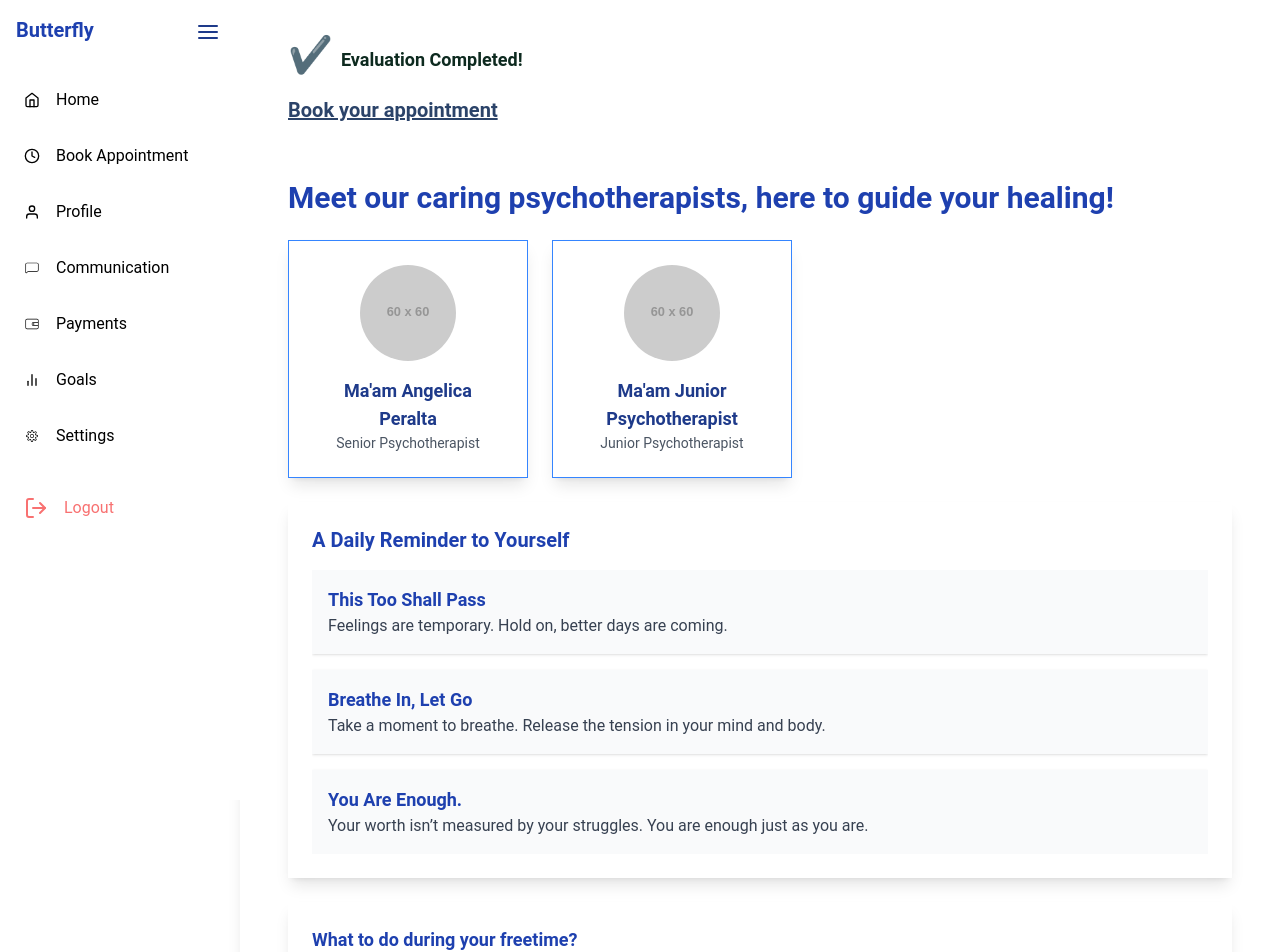
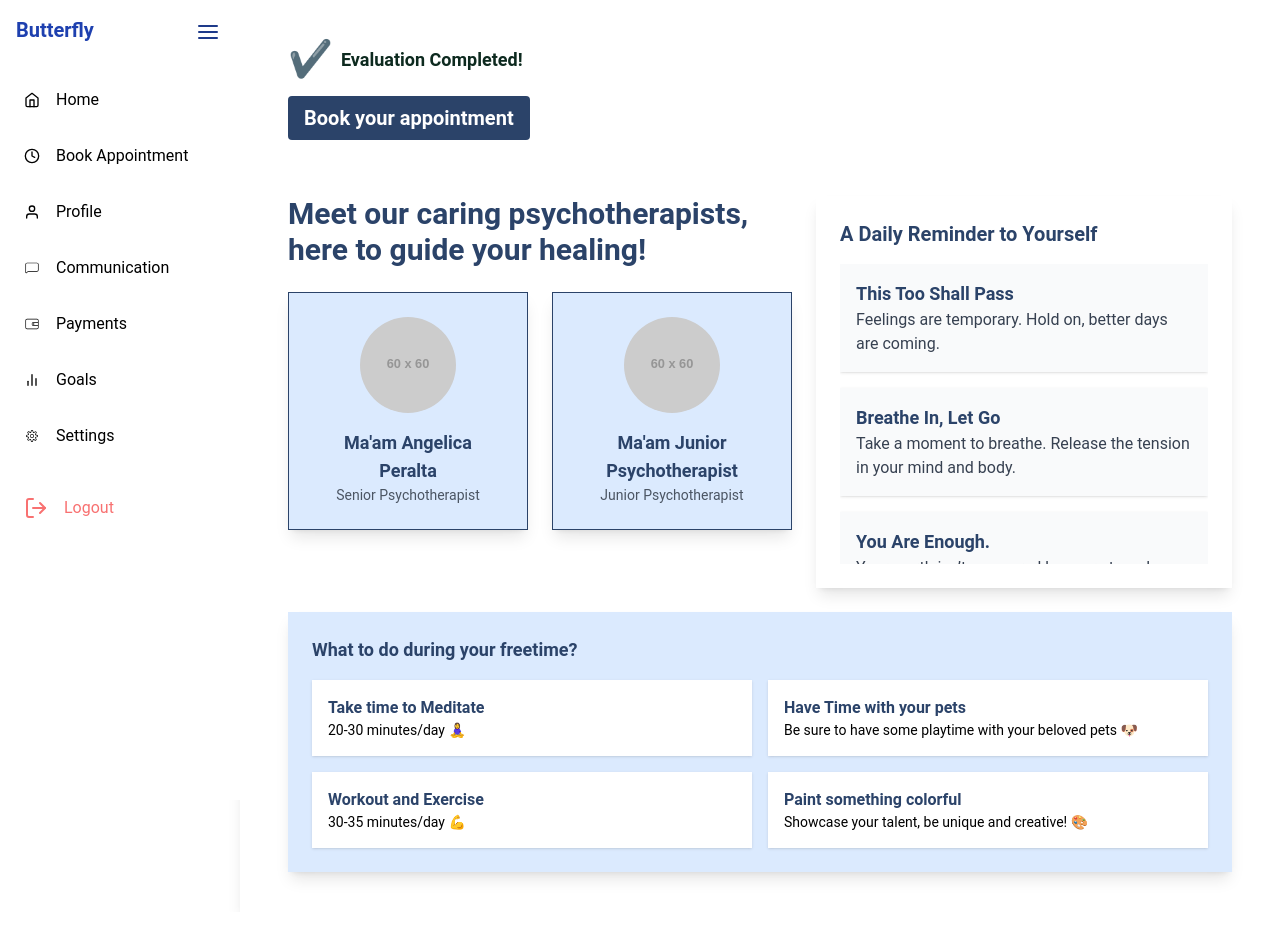
Before and after one commit to BluYiti/boltusaus-butterfly, a Next.js app: page /client/pages/appointmentlanding in a window 1280 px wide. Shown: the top 952 px of the page. After the commit the page ends 912 px from the top, so only its background shows below. Built offline with nearby package versions, Linux system fonts and the light colour scheme; no server answers.

Commit message:
UPDATED THE NEW CLIENT'S BOOK APPOINTMENT PAGE

```diff
--- a/app/client/pages/appointmentlanding/page.tsx
+++ b/app/client/pages/appointmentlanding/page.tsx
@@ -90,78 +90,85 @@ const AppointmentBooking = () => {
                   <span className="text-green-600 animate-bounce">✔️</span>
                   <span className="ml-2 text-lg font-bold">Evaluation Completed!</span>
                 </div>
-                <p className="text-xl font-semibold">
-                  {/* Update the href to navigate to the new appointment page */}
-                  <Link href="/client/pages/newappointment" className="text-blue-500 font-bold underline">
+                <div className="text-xl font-semibold">
+  <Link href="/client/pages/newappointment">
+    <button className="bg-blue-500 hover:bg-gray-500 text-white font-bold py-2 px-4 rounded">
       Book your appointment
+    </button>
   </Link>
-                </p>
+</div>
               </div>
 
-              <h3 className="text-3xl font-bold text-blue-800 text-left mb-6">
+              {/* Flex container to display both sections side by side */}
+              <div className="flex justify-left space-x-6">
+                {/* Meet our caring psychotherapists section */}
+                <div className="flex-1">
+                  <h3 className="text-3xl font-bold text-blue-500 text-left mb-6">
                     Meet our caring psychotherapists, here to guide your healing!
                   </h3>
-
                   <div className="flex justify-left space-x-6">
                     {therapists.map((therapist, index) => (
                       <div
                         key={index}
-                    className="relative bg-white border border-blue-400 shadow-lg p-6 rounded-lg w-60 text-center overflow-hidden transform transition-shadow duration-500 hover:shadow-2xl"
+                        className="relative bg-blue-100 border border-blue-500 shadow-lg p-6 rounded-lg w-60 text-center overflow-hidden transform transition-shadow duration-500 hover:shadow-2xl"
                       >
                         <img
                           src={therapist.imgSrc}
                           alt={therapist.name}
                           className="rounded-full mx-auto w-24 h-24 mb-4 transition-transform duration-300 transform hover:scale-110"
                         />
-                    <h4 className="text-lg font-bold text-blue-900">{therapist.name}</h4>
+                        <h4 className="text-lg font-bold text-blue-500">{therapist.name}</h4>
                         <p className="text-sm text-gray-600">{therapist.specialty}</p>
                       </div>
                     ))}
                   </div>
+                </div>
 
-              {/* Reminders Section */}
-              <div className="bg-white rounded-lg shadow-lg p-6 flex flex-col h-full mt-8">
-                <h2 className="text-xl font-semibold text-blue-800 mb-4">A Daily Reminder to Yourself</h2>
+                {/* A Daily Reminder to Yourself section */}
+                <div className="flex-1">
+                  <div className="bg-white rounded-lg shadow-lg p-6 flex flex-col h-full">
+                    <h2 className="text-xl font-semibold text-blue-500 mb-4">A Daily Reminder to Yourself</h2>
                     <div className="space-y-4 flex-grow overflow-y-auto max-h-[300px]">
                       <div className="bg-gray-50 p-4 rounded-lg shadow transition-all duration-300 hover:shadow-xl">
-                    <h3 className="font-semibold text-lg text-blue-800">This Too Shall Pass</h3>
+                        <h3 className="font-semibold text-lg text-blue-500">This Too Shall Pass</h3>
                         <p className="text-gray-700">Feelings are temporary. Hold on, better days are coming.</p>
                       </div>
                       <div className="bg-gray-50 p-4 rounded-lg shadow transition-all duration-300 hover:shadow-xl">
-                    <h3 className="font-semibold text-lg text-blue-800">Breathe In, Let Go</h3>
+                        <h3 className="font-semibold text-lg text-blue-500">Breathe In, Let Go</h3>
                         <p className="text-gray-700">Take a moment to breathe. Release the tension in your mind and body.</p>
                       </div>
                       <div className="bg-gray-50 p-4 rounded-lg shadow transition-all duration-300 hover:shadow-xl">
-                    <h3 className="font-semibold text-lg text-blue-800">You Are Enough.</h3>
+                        <h3 className="font-semibold text-lg text-blue-500">You Are Enough.</h3>
                         <p className="text-gray-700">Your worth isn’t measured by your struggles. You are enough just as you are.</p>
+                      </div>
+                    </div>
                   </div>
                 </div>
               </div>
 
               {/* What to do section */}
-              <div className="bg-white rounded-lg shadow-lg p-6 mt-8">
-                <h2 className="text-lg font-semibold text-blue-800">What to do during your freetime?</h2>
+              <div className="bg-blue-100 rounded-lg shadow-lg p-6 mt-8">
+                <h2 className="text-lg font-semibold text-blue-500">What to do during your freetime?</h2>
                 <div className="grid grid-cols-1 sm:grid-cols-2 gap-4 mt-4">
-                  <div className="bg-gray-100 p-4 rounded-lg shadow transition-all duration-300 hover:shadow-xl">
-                    <div className="font-semibold text-blue-800">Take time to Meditate</div>
+                  <div className="bg-white p-4 rounded-lg shadow transition-all duration-300 hover:shadow-xl">
+                    <div className="font-semibold text-blue-500">Take time to Meditate</div>
                     <p className="text-sm">20-30 minutes/day 🧘‍♀️</p>
                   </div>
-                  <div className="bg-gray-100 p-4 rounded-lg shadow transition-all duration-300 hover:shadow-xl">
-                    <div className="font-semibold text-blue-800">Have Time with your pets</div>
+                  <div className="bg-white p-4 rounded-lg shadow transition-all duration-300 hover:shadow-xl">
+                    <div className="font-semibold text-blue-500">Have Time with your pets</div>
                     <p className="text-sm">Be sure to have some playtime with your beloved pets 🐶</p>
                   </div>
-                  <div className="bg-gray-100 p-4 rounded-lg shadow transition-all duration-300 hover:shadow-xl">
-                    <div className="font-semibold text-blue-800">Workout and Exercise</div>
-
+                  <div className="bg-white p-4 rounded-lg shadow transition-all duration-300 hover:shadow-xl">
+                    <div className="font-semibold text-blue-500">Workout and Exercise</div>
                     <p className="text-sm">30-35 minutes/day 💪</p>
                   </div>
-                  <div className="bg-gray-100 p-4 rounded-lg shadow transition-all duration-300 hover:shadow-xl">
-                    <div className="font-semibold text-blue-800">Paint something colorful</div>
-
+                  <div className="bg-white p-4 rounded-lg shadow transition-all duration-300 hover:shadow-xl">
+                    <div className="font-semibold text-blue-500">Paint something colorful</div>
                     <p className="text-sm">Showcase your talent, be unique and creative! 🎨</p>
                   </div>
                 </div>
               </div>
+
             </div>
           </div>
         </div>
--- a/app/client/pages/dashboard/page.tsx
+++ b/app/client/pages/dashboard/page.tsx
@@ -1,12 +1,14 @@
 "use client";
 import React, { useState } from "react";
-import { FaBell, FaUser } from "react-icons/fa";
+import { FaUser } from "react-icons/fa";
 import Layout from "@/components/Sidebar/Layout";
 import items from "@/client/data/Links";
-import Link from 'next/link'; // Import Link
+import Link from "next/link";
+import RescheduleModal from "@/components/Reschedule"; // Assuming you have this component
 
 const Dashboard: React.FC = () => {
   const [selectedMonth, setSelectedMonth] = useState(new Date().getMonth());
+  const [showModal, setShowModal] = useState(false);
   const today = new Date();
   const currentDay = today.getDate();
   const currentMonth = today.getMonth();
@@ -26,11 +28,18 @@ const Dashboard: React.FC = () => {
 
   const firstDayOfMonth = new Date(currentYear, selectedMonth, 1).getDay();
 
+  const handleRescheduleClick = () => {
+    setShowModal(true);
+  };
+
+  const closeModal = () => {
+    setShowModal(false);
+  };
+
   return (
     <Layout sidebarTitle="Butterfly" sidebarItems={items}>
       <div className="text-black min-h-screen flex">
-        {/* Main Content */}
-        <div className="flex-grow flex flex-col justify-between bg-gray-100">
+        <div className="flex-grow flex flex-col justify-between bg-blue-100">
           {/* Top Section with User Info and Header */}
           <div className="bg-white shadow-lg py-4 px-6 flex justify-between items-center">
             <div className="flex items-center space-x-3">
@@ -41,49 +50,61 @@ const Dashboard: React.FC = () => {
                 Good Morning, <span className="font-bold">{userName}!</span>
               </h1>
             </div>
-            <div className="flex items-center space-x-4">
-              <button className="text-gray-600 hover:text-gray-800">
-                <FaBell size={24} />
-              </button>
-            </div>
           </div>
 
-          {/* Upcoming Sessions and Announcements Section */}
+          {/* Upcoming Sessions Section */}
           <div className="grid grid-cols-1 md:grid-cols-2 gap-6 mt-6 mx-8">
-            {/* Upcoming Sessions Section */}
             <div className="bg-white rounded-lg shadow-lg p-6 flex flex-col">
-              <h2 className="text-bold text-xl font-bold mb-4">Upcoming Sessions</h2>
+              <h2 className="text-bold text-xl font-bold mb-4">
+                <span className="bg-blue-500 text-white p-2 px-10 rounded-lg">Upcoming Sessions</span>
+              </h2>
               <div className="space-y-2 flex-grow overflow-y-auto max-h-[300px]">
-                <div className="flex justify-between items-center p-2 rounded-lg bg-gradient-to-r from-blue-300 via-blue-400 to-blue-300 animate-gradient-x">
+                <div className="flex justify-between items-center p-2 rounded-lg text-black py-2 px-4">
                   <span className="font-bold">PLACEHOLDER FOR THE FIRST SESSION</span>
-                  <span className="text-gray-600 font-bold">Date and Time</span>
+                  <span className="text-gray-600 font-semibold">Date and Time</span>
                 </div>
               </div>
             </div>
 
-            {/* Reminders Section */}
+            {/* Announcements & Reminders Section */}
             <div className="bg-white rounded-lg shadow-lg p-6 flex flex-col h-full">
-              <h2 className="text-xl font-semibold mb-4">A Daily Reminder to Yourself</h2>
+              <h2 className="text-xl font-semibold mb-4">Announcements & Reminders:</h2>
               <div className="space-y-4 flex-grow overflow-y-auto max-h-[300px]">
                 <div className="bg-gray-50 p-4 rounded-lg shadow">
-                  <h3 className="font-semibold text-lg">This Too Shall Pass</h3>
-                  <p className="text-gray-700">Feelings are temporary. Hold on, better days are coming.</p>
+                  <h3 className="font-semibold text-lg"></h3>
+                  <p className="text-gray-700">Placeholder for announcement</p>
                 </div>
                 <div className="bg-gray-50 p-4 rounded-lg shadow">
-                  <h3 className="font-semibold text-lg">Breathe In, Let Go</h3>
-                  <p className="text-gray-700">Take a moment to breathe. Release the tension in your mind and body.</p>
+                  <h3 className="font-semibold text-lg"></h3>
+                  <p className="text-gray-700">Placeholder for announcement</p>
                 </div>
                 <div className="bg-gray-50 p-4 rounded-lg shadow">
-                  <h3 className="font-semibold text-lg">You Are Enough.</h3>
-                  <p className="text-gray-700">Your worth isn’t measured by your struggles. You are enough just as you are.</p>
+                  <h3 className="font-semibold text-lg"></h3>
+                  <p className="text-gray-700">Placeholder for announcement</p>
                 </div>
               </div>
             </div>
           </div>
 
-          {/* Main Dashboard Content */}
-          <div className="flex-grow overflow-auto p-8">
-            <div className="grid grid-cols-1 md:grid-cols-2 gap-6">
+          {/* Missed Sessions and Calendar Section */}
+          <div className="grid grid-cols-1 md:grid-cols-2 gap-6 mt-6 mx-8">
+            <div className="bg-white rounded-lg shadow-lg p-6 flex flex-col">
+              <h2 className="text-bold text-xl font-bold mb-4">
+                <span className="bg-blue-500 text-white p-2 px-14 rounded-lg">Missed Sessions</span>
+              </h2>
+              <div className="space-y-2 flex-grow overflow-y-auto max-h-[300px]">
+                <div className="flex justify-between items-center p-2 rounded-lg bg-white text-black py-2 px-4">
+                  <span className="font-bold">PLACEHOLDER FOR MISSED SESSION</span>
+                  <button
+                    className="bg-blue-300 font-bold text-white py-1 px-3 rounded-xl hover:bg-blue-500"
+                    onClick={handleRescheduleClick}
+                  >
+                    Reschedule
+                  </button>
+                </div>
+              </div>
+            </div>
+
             {/* Calendar */}
             <div className="bg-white rounded-lg shadow-lg p-6">
               <h2 className="text-lg font-semibold">Calendar</h2>
@@ -134,56 +155,33 @@ const Dashboard: React.FC = () => {
                 </div>
               </div>
             </div>
+          </div>
 
           {/* What to do section */}
+          <div className="grid grid-cols-1 gap-6 mt-6 mx-8">
             <div className="bg-white rounded-lg shadow-lg p-6">
-                <h2 className="text-lg font-semibold">What to do?</h2>
-                <div className="grid grid-cols-1 sm:grid-cols-2 gap-4 mt-4">
-                  <ActivityCard
-                    title="Meditate"
-                    description="20-30 minutes/day"
-                    icon="🧘‍♀️"
-                  />
-                  <ActivityCard
-                    title="Pet Time"
-                    description="Be sure to have some playtime with your beloved pets"
-                    icon="🐶"
-                  />
-                  <ActivityCard
-                    title="Exercise"
-                    description="30-35 minutes/day"
-                    icon="💪"
-                  />
-                  <ActivityCard
-                    title="Arts"
-                    description="Showcase your talent, express yourself!"
-                    icon="🎨"
-                  />
-                </div>
-              </div>
-            </div>
-
-            {/* Mood Tracker Section */}
-            <div className="grid grid-cols-1 md:grid-cols-2 gap-6 mt-6">
+              <h2 className="text-xl font-semibold">What to do?</h2>
+              <div className="space-y-4 mt-4">
+                {/* Mood Tracker */}
                 <div className="bg-white rounded-lg shadow-lg p-6">
                   <h2 className="text-xl font-semibold mb-4">Mood Tracker</h2>
                   <div className="flex justify-between items-center">
                     <p className="text-lg font-medium">How are you feeling today?</p>
                     <Link href="/client/pages/goals">
-                    <button className="bg-blue-500 text-white px-4 py-2 rounded-lg">
+                      <button className="bg-blue-500 text-white py-2 px-4 rounded hover:bg-blue-600">
                         START
                       </button>
                     </Link>
                   </div>
                 </div>
 
-              {/* Updated Reading Resources Section */}
+                {/* Reading Resources */}
                 <div className="bg-white rounded-lg shadow-lg p-6">
                   <h2 className="text-xl font-semibold mb-4">Reading Resources</h2>
                   <div className="flex justify-between items-center">
                     <p className="text-lg font-medium">Start your day by reading something inspiring!</p>
                     <Link href="/client/pages/explore">
-                    <button className="bg-blue-500 text-white px-4 py-2 rounded-lg">
+                      <button className="bg-blue-500 text-white py-2 px-5 rounded hover:bg-blue-600">
                         VIEW
                       </button>
                     </Link>
@@ -193,24 +191,16 @@ const Dashboard: React.FC = () => {
             </div>
           </div>
         </div>
+      </div>
+
+      {/* Modal for rescheduling */}
+      {showModal && (
+        <RescheduleModal onClose={closeModal}>
+          <img src="/mnt/data/image.png" alt="Reschedule Details" />
+        </RescheduleModal>
+      )}
     </Layout>
   );
 };
 
-  {/* Footer */}
-  <div className="bg-white shadow-lg py-4 px-6 text-center">
-  <p className="text-gray-500">© 2024 Butterfly Inc. All rights reserved.</p>
-</div>
-
-// ActivityCard component to reuse for tasks
-const ActivityCard: React.FC<{ title: string; description: string; icon: string }> = ({ title, description, icon }) => {
-  return (
-    <div className="bg-gray-100 p-4 rounded-lg shadow hover:bg-gray-200 transition duration-300">
-      <div className="text-2xl">{icon}</div>
-      <h3 className="font-semibold text-lg">{title}</h3>
-      <p className="text-gray-600">{description}</p>
-    </div>
-  );
-};
-
 export default Dashboard;
--- a/app/client/pages/profile/page.tsx
+++ b/app/client/pages/profile/page.tsx
@@ -26,7 +26,7 @@ const ProfilePage: React.FC = () => {
           </div>
 
           {/* Profile Section */}
-          <div className="bg-white shadow-md p-6 rounded-lg flex flex-col items-center space-y-6">
+          <div className="shadow-md p-6 rounded-lg flex flex-col items-center space-y-6">
             {/* Profile Picture and Name */}
             <div className="relative flex flex-col items-center text-center">
               <img
--- /dev/null
+++ b/app/components/Reschedule.tsx
@@ -0,0 +1,107 @@
+import React, { useState } from 'react';
+
+interface RescheduleModalProps {
+  onClose: () => void;
+}
+
+const RescheduleModal: React.FC<RescheduleModalProps> = ({ onClose }) => {
+  const [selectedDate, setSelectedDate] = useState('');
+  const [selectedTime, setSelectedTime] = useState('');
+  const [showConfirmation, setShowConfirmation] = useState(false);
+
+  const timeOptions = ['9:00 AM', '10:00 AM', '11:00 AM', '12:00 PM', '1:00 PM', '2:00 PM', '3:00 PM', '4:00 PM'];
+
+  const handleReschedule = () => {
+    if (selectedDate && selectedTime) {
+      setShowConfirmation(true); // Show confirmation modal
+    }
+  };
+
+  const handleConfirm = () => {
+    console.log(`Confirmed date: ${selectedDate}, time: ${selectedTime}`);
+    onClose(); // Close the modal
+  };
+
+  return (
+    <div className="fixed inset-0 flex items-center justify-center z-50 bg-black bg-opacity-50">
+      <div className="bg-white rounded-lg shadow-lg p-6 max-w-md w-full">
+        <button onClick={onClose} className="absolute top-2 right-2 text-gray-600 hover:text-gray-900">
+          X
+        </button>
+
+        {!showConfirmation ? (
+          <>
+            <h2 className="text-xl font-semibold mb-4">Reschedule Your Appointment</h2>
+
+            {/* Date Picker */}
+            <label htmlFor="new-date" className="block text-gray-700">Choose a new date:</label>
+            <input
+              type="date"
+              id="new-date"
+              value={selectedDate}
+              onChange={(e) => setSelectedDate(e.target.value)}
+              className="mt-1 block w-full p-2 border border-gray-300 rounded-md"
+            />
+
+            {/* Time Slots */}
+            <label htmlFor="new-time" className="block text-gray-700 mt-4">Choose a new time:</label>
+            <div className="grid grid-cols-4 gap-2 mt-1">
+              {timeOptions.map((time) => (
+                <button
+                  key={time}
+                  onClick={() => setSelectedTime(time)}
+                  className={`${
+                    selectedTime === time ? 'bg-blue-500 text-white' : 'bg-gray-400 text-gray-700'
+                  } hover:bg-gray-300 text-sm font-medium py-2 rounded-lg`}
+                >
+                  {time}
+                </button>
+              ))}
+            </div>
+
+    {/* Footer Buttons */}
+<div className="flex justify-end mt-6 space-x-3">
+  <button
+    className="bg-gray-300 text-gray-700 py-2 px-4 rounded hover:bg-gray-400"
+    onClick={onClose}
+  >
+    Cancel
+  </button>
+  <button
+    className="bg-blue-400 text-white py-2 px-6 rounded hover:bg-blue-600"
+    onClick={handleReschedule}
+  >
+    Next
+  </button>
+</div>
+          </>
+        ) : (
+          <>
+            <h2 className="text-xl font-semibold mb-4">Confirm Reschedule</h2>
+            <p className="text-lg mb-6">
+              You have selected <strong>{selectedDate}</strong> at <strong>{selectedTime}</strong>.
+            </p>
+
+            {/* Footer Buttons */}
+            <div className="flex justify-end space-x-2 mt-6">
+              <button
+                className="bg-gray-300 hover:bg-gray-400 text-gray-700 py-2 px-4 rounded"
+                onClick={() => setShowConfirmation(false)} // Go back to edit
+              >
+                Keep Editing
+              </button>
+              <button
+                className="bg-blue-400 hover:bg-blue-600 text-white py-2 px-4 rounded"
+                onClick={handleConfirm} // Confirm and close
+              >
+                Reschedule
+              </button>
+            </div>
+          </>
+        )}
+      </div>
+    </div>
+  );
+};
+
+export default RescheduleModal;
```
Lines whose indentation alone changed are shown as unchanged.
